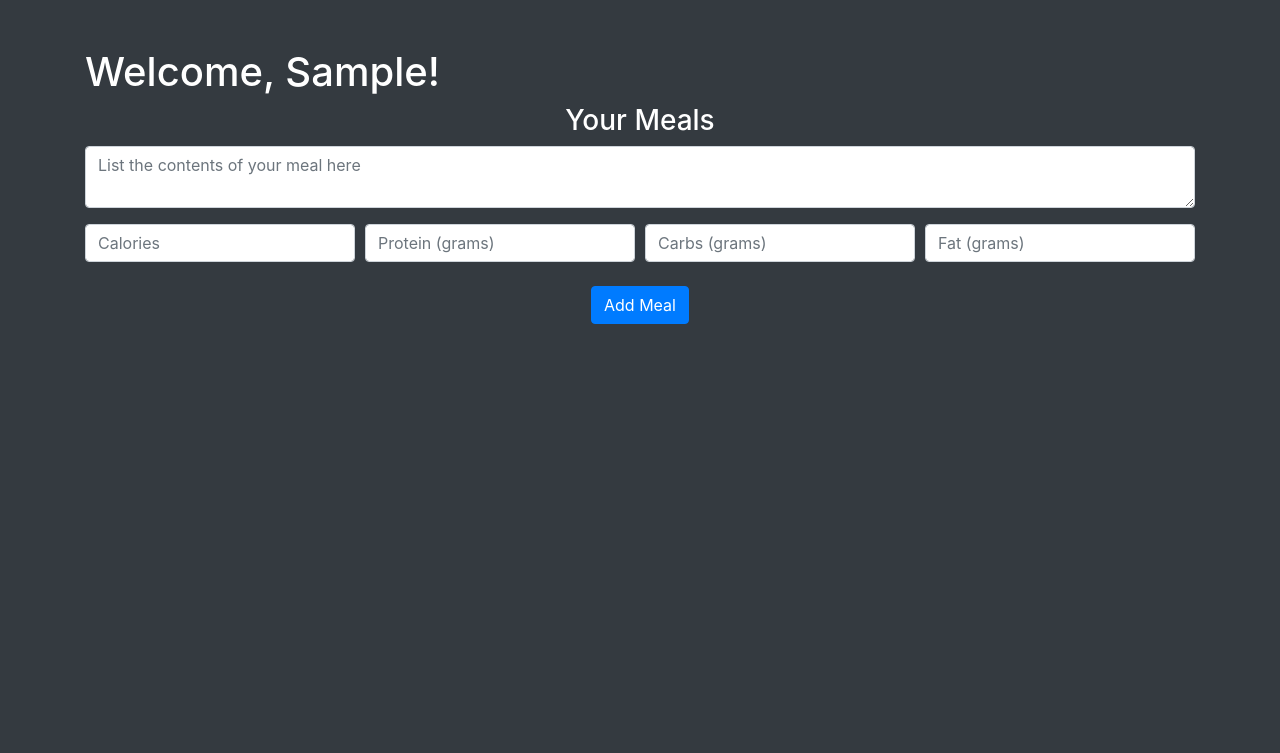
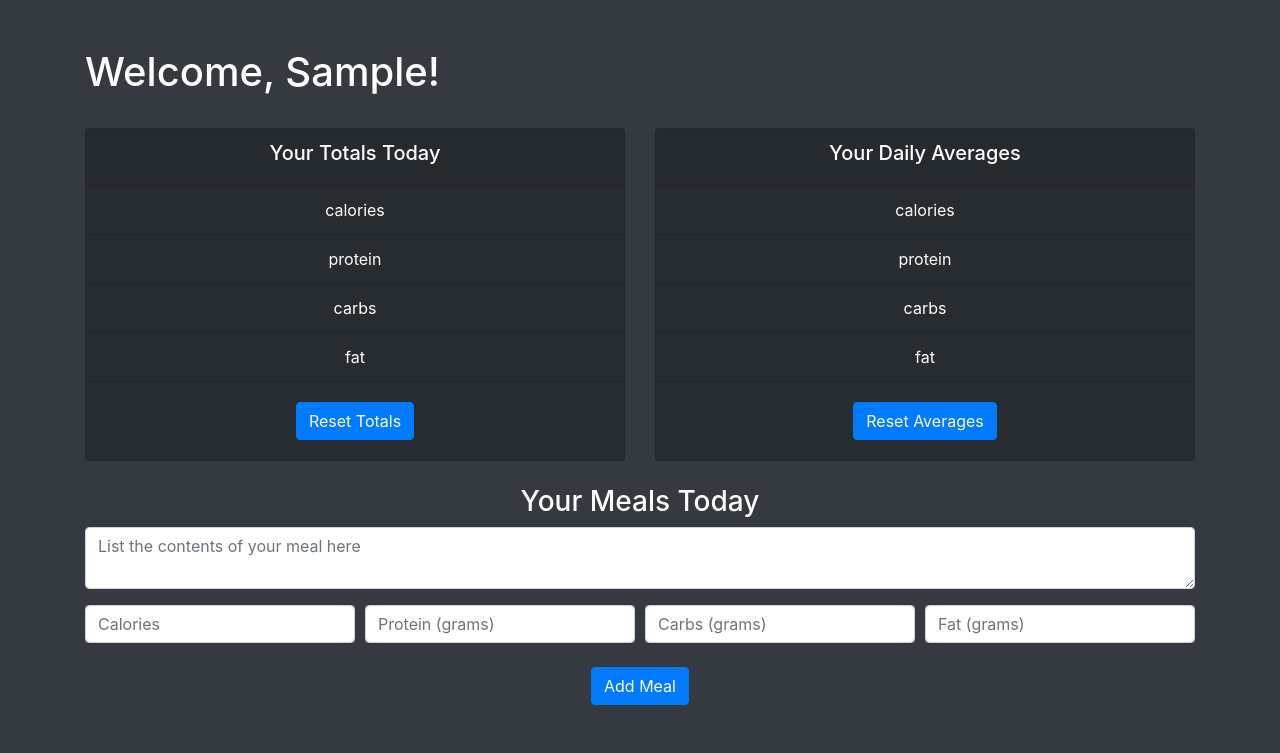
Before and after one commit to tejanallagorla/macro-tracker-web, a Flask app: page / in a window 1280 px wide. Shown: the part 56-809 px from the top of the page. Before the commit the page ends 380 px from the top, so only its background shows below. Run offline with Flask 3, Linux system fonts and the light colour scheme; the visitor is signed in with stand-in values (Sample User, id 1); data that the repository does not hold is empty; some libraries are stand-ins or nearby versions.

Commit message:
Laid groundwork for homepage

```diff
--- a/website/auth.py
+++ b/website/auth.py
@@ -42,7 +42,7 @@ def sign_up():
         user = User.query.filter_by(email=email).first()
         if user:
             flash('An account with that email already exists.', category='error')
-        elif email < 3:
+        elif len(email) < 3:
             flash('Email must be at least 3 characters long.', category='error')
         elif len(first_name) < 1:
             flash('First name must be at least 1 character long.', category='error')
--- a/website/templates/base.html
+++ b/website/templates/base.html
@@ -17,7 +17,7 @@
         <title>{% block title %}Home{% endblock %}</title>
     </head>
     <body class="bg-dark text-white">
-        <nav class="navbar navbar-expand-lg navbar-dark" style="background-color: #212529;">
+        <nav class="navbar navbar-expand-lg navbar-dark" style="background-color: #212529">
             <span class="navbar-brand mb-0 h1">Macro Tracker</span>
             <button
                 class="navbar-toggler"
@@ -87,4 +87,6 @@
             src="{{ url_for('static', filename='index.js') }}"
         ></script>
     </body>
+    <br />
+    <br />
 </html>
--- a/website/templates/home.html
+++ b/website/templates/home.html
@@ -1,13 +1,52 @@
+<!-- ADD: display daily average for macros -->
+<!-- ADD: reset daily average -->
+<!-- ADD: display macro totals for the day -->
+<!-- ADD: reset macro totals -->
+<!-- CHANGE: display a list containing meal# and macros of each meal (refresh daily) -->
+
 {% extends "base.html" %}
 
 {% block title %}Home{% endblock %}
 
 {% block content %}
 <h1>{{"Welcome, " + user.first_name + "!"}}</h1>
-<!-- ADD: display daily average for macros -->
-<!-- ADD: display macro total for the day -->
-<h3 align="center">Your Meals</h3>
-<!-- CHANGE: display a list containing meal# and macros of each meal (refresh daily) -->
+<br />
+<div class="row">
+    <div class="col-sm-6">
+        <div align="center" class="card" style="background-color: #272c31">
+            <div class="card-header">
+                <h5>Your Totals Today</h5>
+            </div>
+            <ul class="list-group list-group-flush">
+                <li class="list-group-item" style="background-color: #272c31">calories</li>
+                <li class="list-group-item" style="background-color: #272c31">protein</li>
+                <li class="list-group-item" style="background-color: #272c31">carbs</li>
+                <li class="list-group-item" style="background-color: #272c31">fat</li>
+            </ul>
+            <div class="card-body">
+                <a href="#" class="btn btn-primary">Reset Totals</a>
+            </div>
+        </div>
+    </div>
+    <div class="col-sm-6">
+        <div align="center" class="card" style="background-color: #272c31">
+            <div class="card-header">
+                <h5>Your Daily Averages</h5>
+            </div>
+            <ul class="list-group list-group-flush">
+                <li class="list-group-item" style="background-color: #272c31">calories</li>
+                <li class="list-group-item" style="background-color: #272c31">protein</li>
+                <li class="list-group-item" style="background-color: #272c31">carbs</li>
+                <li class="list-group-item" style="background-color: #272c31">fat</li>
+            </ul>
+            <div class="card-body">
+                <a href="#" class="btn btn-primary">Reset Averages</a>
+            </div>
+        </div>
+    </div>
+</div>
+<br />
+<h3 align="center">Your Meals Today</h3>
 <ul class="list-group list-group-flush" id="notes">
     {% for note in user.notes %}
     <li class="list-group-item">
```
